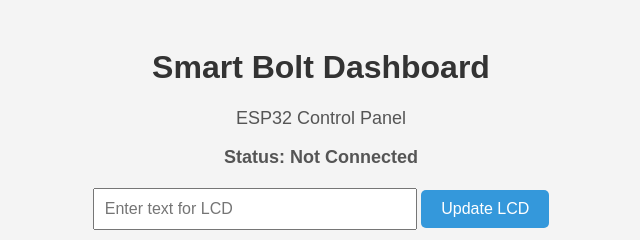
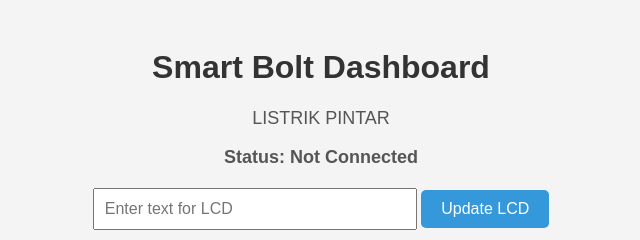
Before and after one commit to wahyuimanullah12/smartbolt, a plain HTML site: page index.html in a window 1280 px wide. Shown: the full height of the page, 319-959 px from the left. Drawn offline with Linux system fonts and the light colour scheme.

Commit message:
Add files via upload

```diff
--- a/index.html
+++ b/index.html
@@ -55,7 +55,7 @@
 </head>
 <body>
   <h1>Smart Bolt Dashboard</h1>
-  <p>ESP32 Control Panel</p>
+  <p>LISTRIK PINTAR</p>
 
   <div class="status">
     <p id="statusText">Status: Not Connected</p>
```
